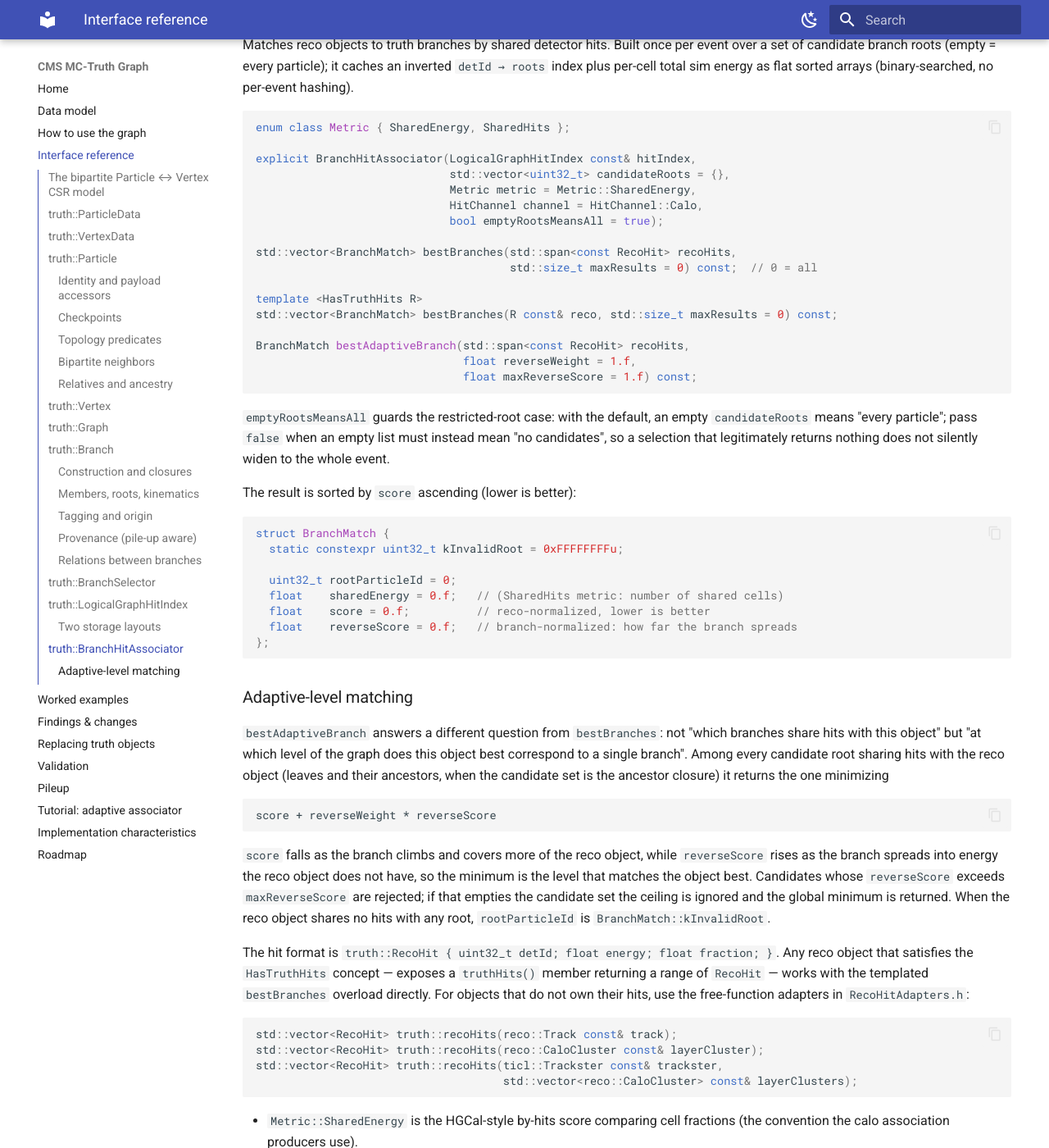
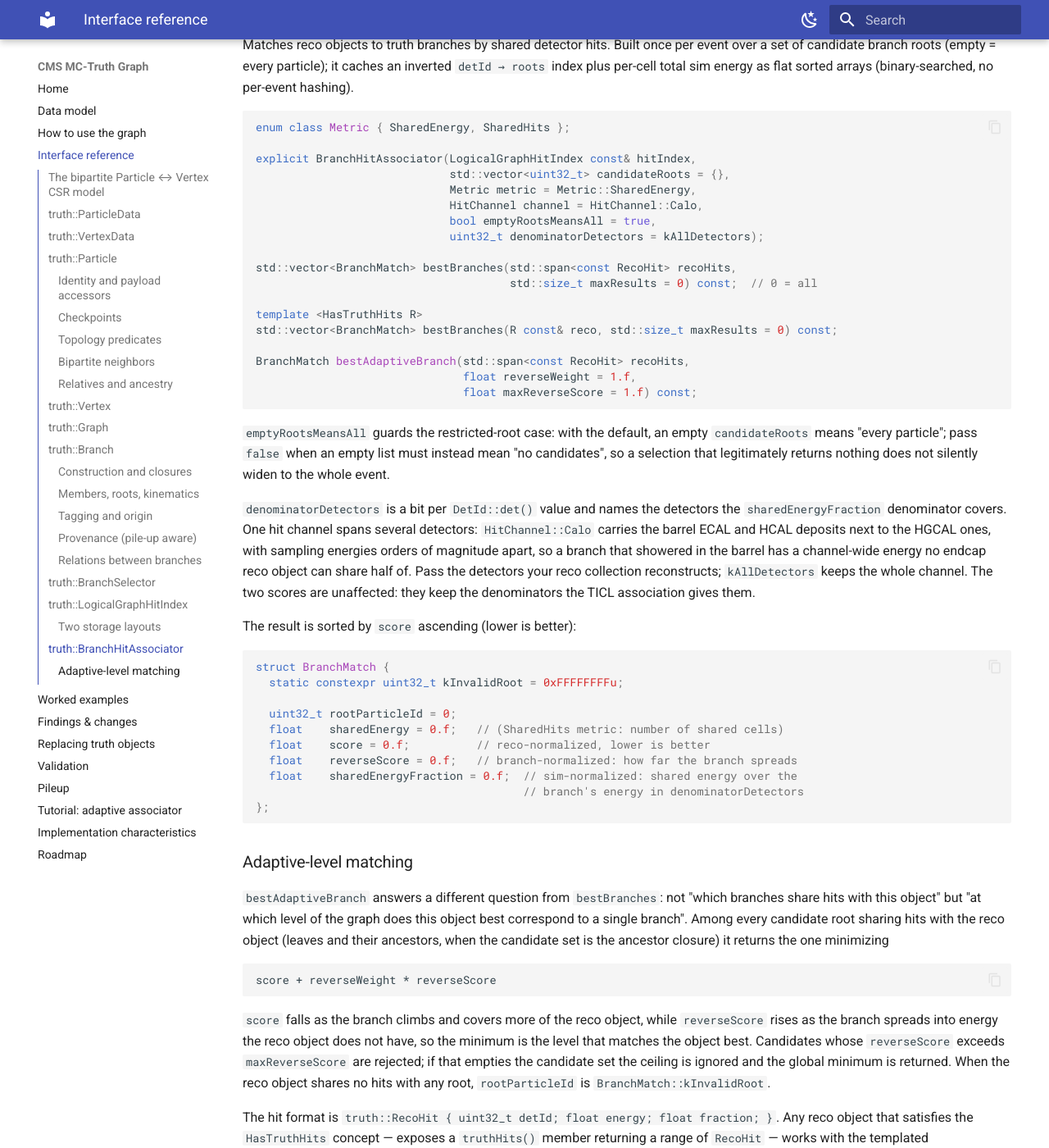
Before and after one commit to felicepantaleo/cms-truth-docs, an MkDocs documentation site: the page built from docs/interface.md, in a window 1280 px wide and 1400 px high, scrolled down 10052 px. Shown: the whole window at 82% size. Built offline with MkDocs 1.6.1 and Material for MkDocs 9.7.7, drawn with Linux system fonts in a browser that asks for light colours.

Commit message:
Document the shared-energy fraction denominator and its detector restriction

````diff
--- a/docs/interface.md
+++ b/docs/interface.md
@@ -466,7 +466,8 @@ explicit BranchHitAssociator(LogicalGraphHitIndex const& hitIndex,
                              std::vector<uint32_t> candidateRoots = {},
                              Metric metric = Metric::SharedEnergy,
                              HitChannel channel = HitChannel::Calo,
-                             bool emptyRootsMeansAll = true);
+                             bool emptyRootsMeansAll = true,
+                             uint32_t denominatorDetectors = kAllDetectors);
 
 std::vector<BranchMatch> bestBranches(std::span<const RecoHit> recoHits,
                                       std::size_t maxResults = 0) const;  // 0 = all
@@ -484,6 +485,15 @@ BranchMatch bestAdaptiveBranch(std::span<const RecoHit> recoHits,
 mean "no candidates", so a selection that legitimately returns nothing does not
 silently widen to the whole event.
 
+`denominatorDetectors` is a bit per `DetId::det()` value and names the detectors the
+`sharedEnergyFraction` denominator covers. One hit channel spans several detectors:
+`HitChannel::Calo` carries the barrel ECAL and HCAL deposits next to the HGCAL ones,
+with sampling energies orders of magnitude apart, so a branch that showered in the
+barrel has a channel-wide energy no endcap reco object can share half of. Pass the
+detectors your reco collection reconstructs; `kAllDetectors` keeps the whole channel.
+The two scores are unaffected: they keep the denominators the TICL association gives
+them.
+
 The result is sorted by `score` ascending (lower is better):
 
 ```cpp
@@ -494,6 +504,8 @@ struct BranchMatch {
   float    sharedEnergy = 0.f;   // (SharedHits metric: number of shared cells)
   float    score = 0.f;          // reco-normalized, lower is better
   float    reverseScore = 0.f;   // branch-normalized: how far the branch spreads
+  float    sharedEnergyFraction = 0.f;  // sim-normalized: shared energy over the
+                                        // branch's energy in denominatorDetectors
 };
 ```
 
````
